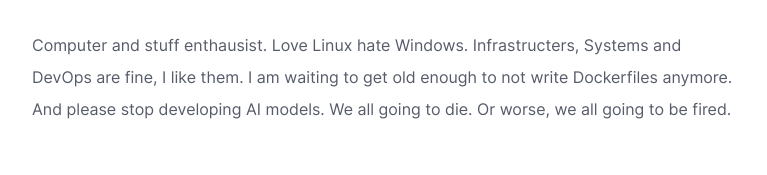
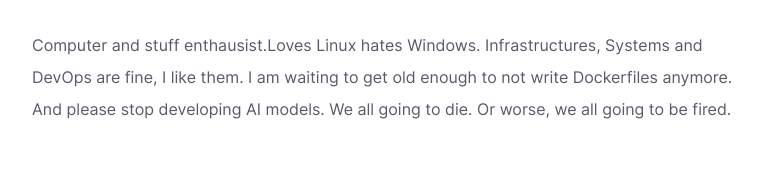
Before and after one commit to odurgut/odurgut.github.io, an Astro site: page / in a window 1280 px wide. Shown: the part 187-362 px from the top of the page, without its empty margins (256-1023 px from the left). Built offline with nearby package versions, Linux system fonts and the light colour scheme; Astro itself is replaced by a stand-in of ours.

Commit message:
fix typo

```diff
--- a/src/components/Intro.astro
+++ b/src/components/Intro.astro
@@ -16,9 +16,10 @@
 </section>
 <div>
     <p class="mb-8 opacity-70">
-        Computer and stuff enthausist. Love Linux hate Windows. Infrastructers,
-        Systems and DevOps are fine, I like them. I am waiting to get old enough
-        to not write Dockerfiles anymore. And please stop developing AI models.
-        We all going to die. Or worse, we all going to be fired.
+        Computer and stuff enthausist.Loves Linux hates Windows.
+        Infrastructures, Systems and DevOps are fine, I like them. I am waiting
+        to get old enough to not write Dockerfiles anymore. And please stop
+        developing AI models. We all going to die. Or worse, we all going to be
+        fired.
     </p>
 </div>
```
